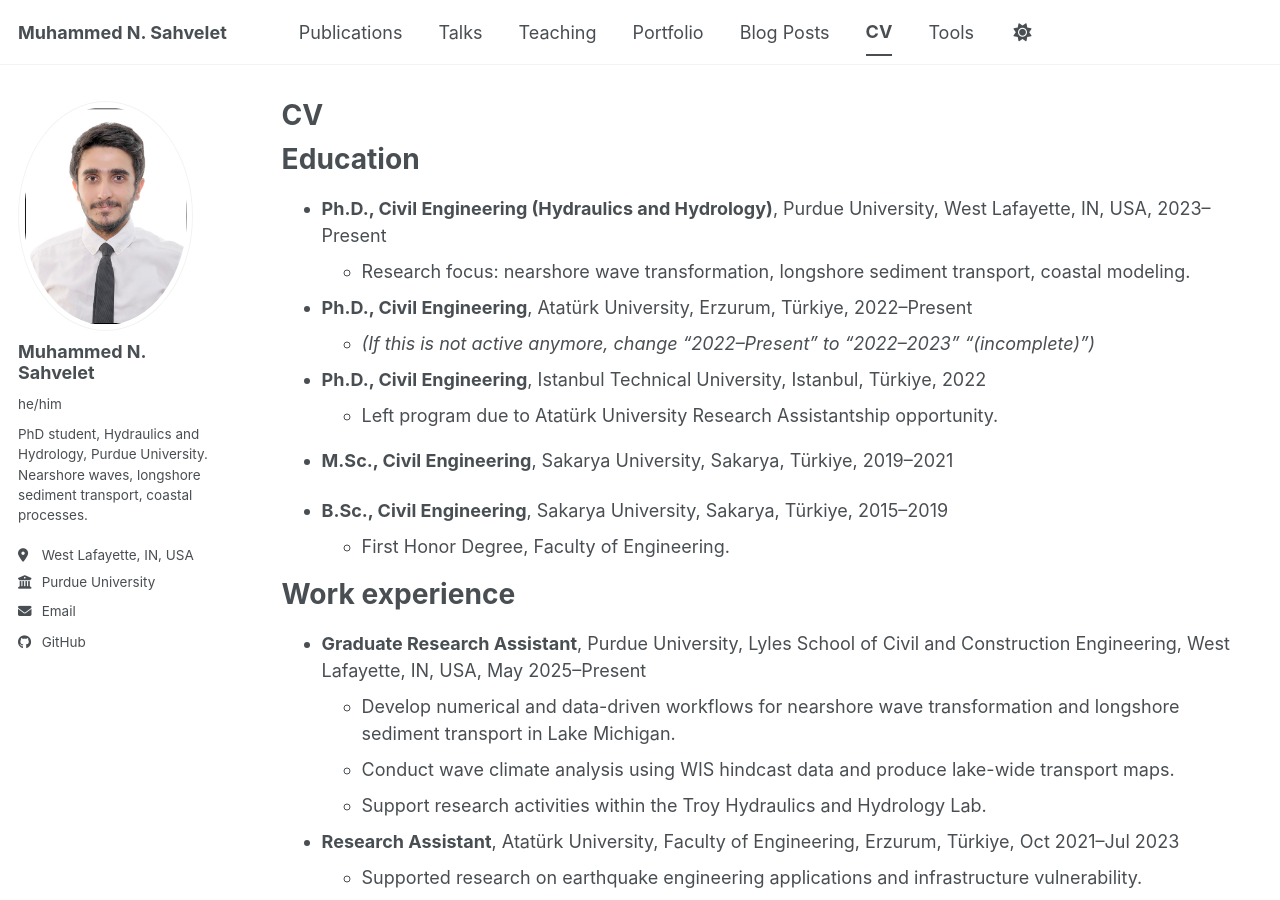
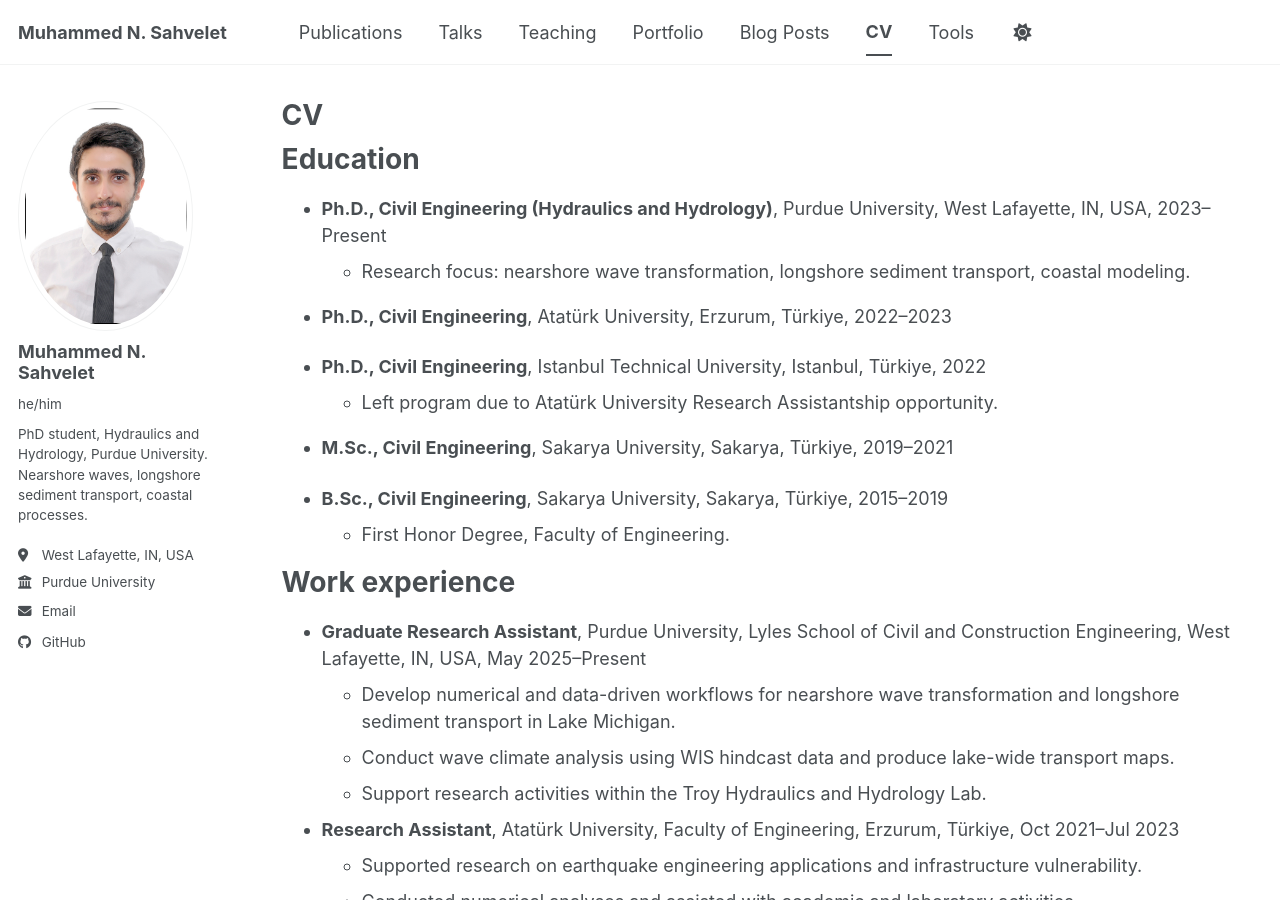
Before and after one commit to mnsahvelet/mnsahvelet.github.io, a Jekyll site: the page built from _pages/cv.md, in a window 1280 px wide and 900 px high. Built offline with Jekyll 4.4.1, drawn with Linux system fonts in a browser that asks for light colours; a script bundle is joined from its source files by our own code; library files that are not in the unit come from our copies.

Commit message:
Update cv.md

```diff
--- a/_pages/cv.md
+++ b/_pages/cv.md
@@ -14,8 +14,8 @@ Education
 * **Ph.D., Civil Engineering (Hydraulics and Hydrology)**, Purdue University, West Lafayette, IN, USA, 2023–Present
   * Research focus: nearshore wave transformation, longshore sediment transport, coastal modeling.
 
-* **Ph.D., Civil Engineering**, Atatürk University, Erzurum, Türkiye, 2022–Present
-  * *(If this is not active anymore, change “2022–Present” to “2022–2023”  “(incomplete)”)*
+* **Ph.D., Civil Engineering**, Atatürk University, Erzurum, Türkiye, 2022–2023
+
 
 * **Ph.D., Civil Engineering**, Istanbul Technical University, Istanbul, Türkiye, 2022
   * Left program due to Atatürk University Research Assistantship opportunity.
```
